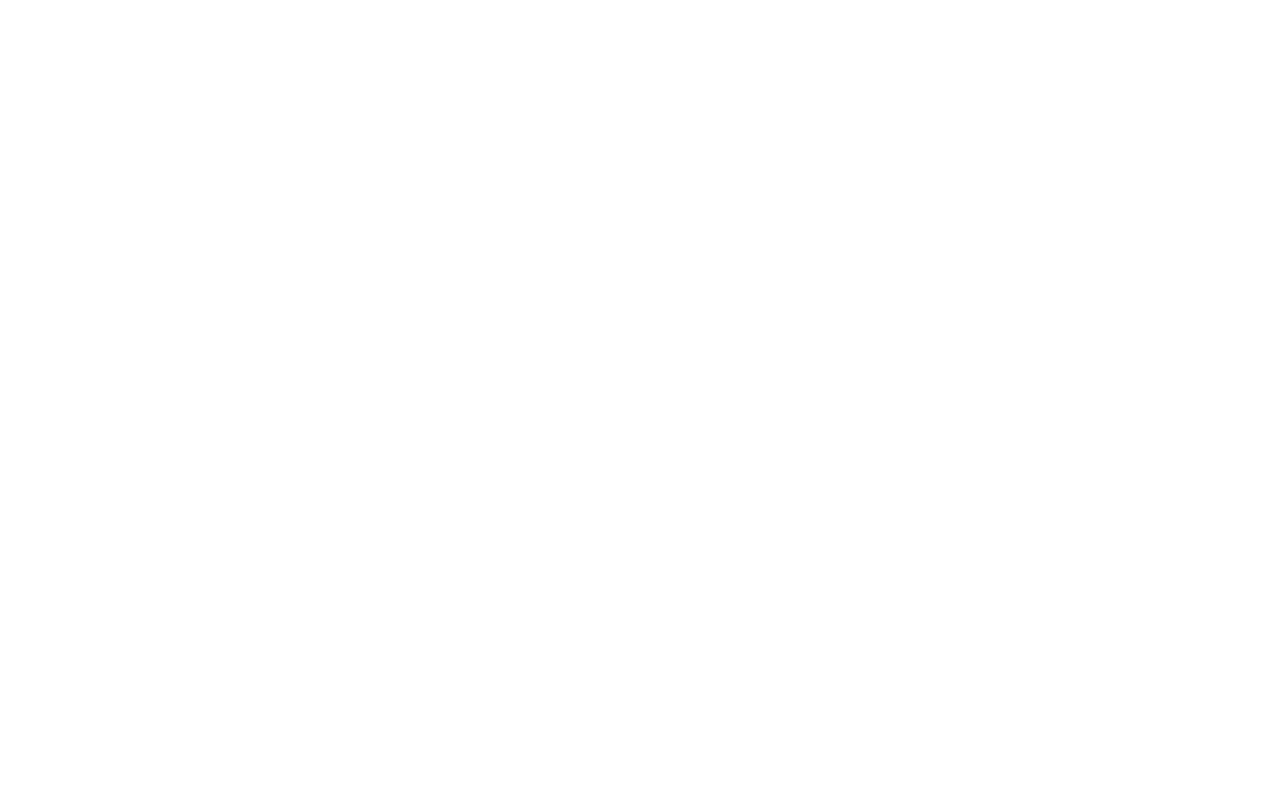
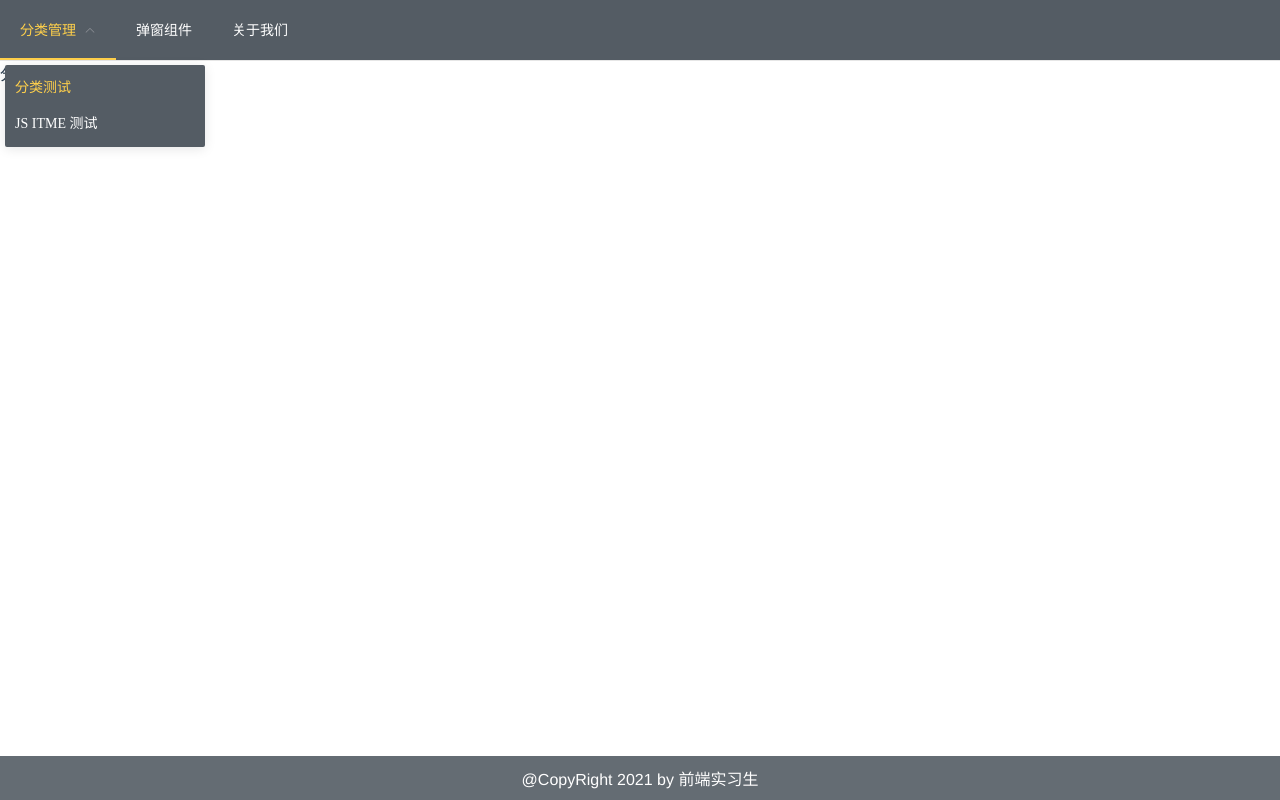
Before and after one commit to qiunanya/web-demo, a Vue app in the folder web-element-ui-demo/: page /home/category/test in a window 1280 px wide. Built offline with nearby package versions, Linux system fonts and the light colour scheme.

Commit message:
规范路由命名

```diff
--- a/web-element-ui-demo/src/components/layout/app-head/index.vue
+++ b/web-element-ui-demo/src/components/layout/app-head/index.vue
@@ -4,31 +4,26 @@
 			:default-active="activeIndex2"
 			class="el-menu-demo"
 			mode="horizontal"
-			@select="handleSelect"
 			background-color="#545c64"
 			text-color="#fff"
 			active-text-color="#ffd04b"
 		>
-			<el-menu-item index="1">处理中心</el-menu-item>
-			<el-submenu index="2">
-				<template slot="title">我的工作台</template>
-				<el-menu-item index="2-1">选项1</el-menu-item>
-				<el-menu-item index="2-2">选项2</el-menu-item>
-				<el-menu-item index="2-3">选项3</el-menu-item>
-				<el-submenu index="2-4">
-					<template slot="title">选项4</template>
-					<el-menu-item index="2-4-1">选项1</el-menu-item>
-					<el-menu-item index="2-4-2">选项2</el-menu-item>
-					<el-menu-item index="2-4-3">选项3</el-menu-item>
-				</el-submenu>
-			</el-submenu>
-			<el-menu-item index="3" disabled>消息中心</el-menu-item>
+            <template v-for="(item, index) in menuList">
+			    <el-menu-item :index="String(index+1)" :key="index" v-if="!item.children" @click="handleSelect(item, index)">{{ item.meta.title }}</el-menu-item>
+                <el-submenu v-else :key="index" :index="String(index+1)">
+                    <template slot="title">{{ item.meta.title }}</template>
+                    <el-menu-item :index="`${index+1}-${subIndex+1}`" v-for="(subItem, subIndex) in item.children" :key="subIndex" @click="handleSelect(subItem, subIndex)">{{ subItem.meta.title }}</el-menu-item>
+                    <!-- <el-menu-item index="2-2">选项2</el-menu-item>
+                    <el-menu-item index="2-3">选项3</el-menu-item> -->
+                    <!-- <el-submenu index="2-4">
+                        <template slot="title">选项4</template>
+                        <el-menu-item index="2-4-1">选项1</el-menu-item>
+                        <el-menu-item index="2-4-2">选项2</el-menu-item>
+                        <el-menu-item index="2-4-3">选项3</el-menu-item>
+                    </el-submenu> -->
+                </el-submenu>
+            </template>
 		</el-menu>
-		<!-- <div class="home_wap">
-        <img src="@/assets/logo.png" alt srcset />
-        <h2>WEB 前端 CSS3.0 JS HTML5 技术</h2>
-        <router-link to="/home/main"> 首頁 </router-link>
-      </div> -->
 	</div>
 </template>
 
@@ -39,15 +34,18 @@
 	components: {},
 	data() {
 		return {
-			activeIndex2: "1",
+            menuList:[],
+			activeIndex2: "1-1",
 		};
 	},
 	methods: {
-		handleSelect(key, keyPath) {
-			console.log(key, keyPath);
+		handleSelect(item, index) {
+            this.$router.push({ name: item.name, params: { id: index }})
+			console.log(item, index);
 		},
 	},
     mounted() {
+        this.menuList = this.$router.options.routes[0].children
         console.log(this.$router.options.routes[0].children,5555)
     },
 };
--- a/web-element-ui-demo/src/router/index.js
+++ b/web-element-ui-demo/src/router/index.js
@@ -1,8 +1,5 @@
 import Vue from 'vue'
 import VueRouter from 'vue-router'
-
-import AppFoot from '@/components/layout/app-foot'
-import AppHead from '@/components/layout/app-head'
 import LayOut from '@/components/layout'
 
 Vue.use(VueRouter)
@@ -22,21 +19,31 @@
             {
                 path: '/home/category',// 当为第一个子路由时，默认为空即可作为默认访问的路由
                 name: 'category', // 路由名称：分类
-                component: () => import('../views/category/js-item'),
+                component: () => import('../views/category/main'),
                 meta: {
                     title: '分类管理',
                     icon: '',
                 },
+                redirect: '/home/category/test',
                 children:[
                     {
-                        path: '/category/test',
+                        path: '/home/category/test',
                         name: 'category-test',
                         component: () => import('../views/category/test'),
                         meta: {
-                            title: '测试',
+                            title: '分类测试',
                             icon: '',
                         },
                     },
+                    {
+                        path: '/home/category/js-item',
+                        name: 'category-js-item',
+                        component: () => import('../views/category/js-item'),
+                        meta: {
+                            title: 'JS ITME 测试',
+                            icon: '',
+                        },
+                    }
                 ]
             },
             {
@@ -44,7 +51,7 @@
                 name: 'home-popup',
                 component: () => import('../views/popup'),
                 meta: {
-                    title: '测试管理',
+                    title: '弹窗组件',
                     icon: '',
                 },
             },
@@ -67,4 +74,12 @@
   routes
 })
 
+/**
+ * @description 解决：点击相同路由虽然不影响运行，但是控制台会报错问题
+ */
+const originalPush = VueRouter.prototype.push
+VueRouter.prototype.push = function push(location) {
+  return originalPush.call(this, location).catch(err => err)
+}
+
 export default router
--- /dev/null
+++ b/web-element-ui-demo/src/views/category/main.vue
@@ -0,0 +1,11 @@
+<template>
+    <!-- 首页路由输出出口 -->
+    <div class="category">
+        <router-view></router-view>
+    </div>
+</template>
+<script>
+export default {
+    name:"Category"
+}
+</script>
--- a/web-element-ui-demo/src/views/category/test/index.vue
+++ b/web-element-ui-demo/src/views/category/test/index.vue
@@ -1,5 +1,5 @@
 <template>
-	<div class="test">测试</div>
+	<div class="test">分类测试</div>
 </template>
 
 <script>
--- a/web-element-ui-demo/src/views/popup/index.vue
+++ b/web-element-ui-demo/src/views/popup/index.vue
@@ -1,5 +1,5 @@
 <template>
-	<div class="popup">测试</div>
+	<div class="popup">弹窗测试</div>
 </template>
 
 <script>
```
